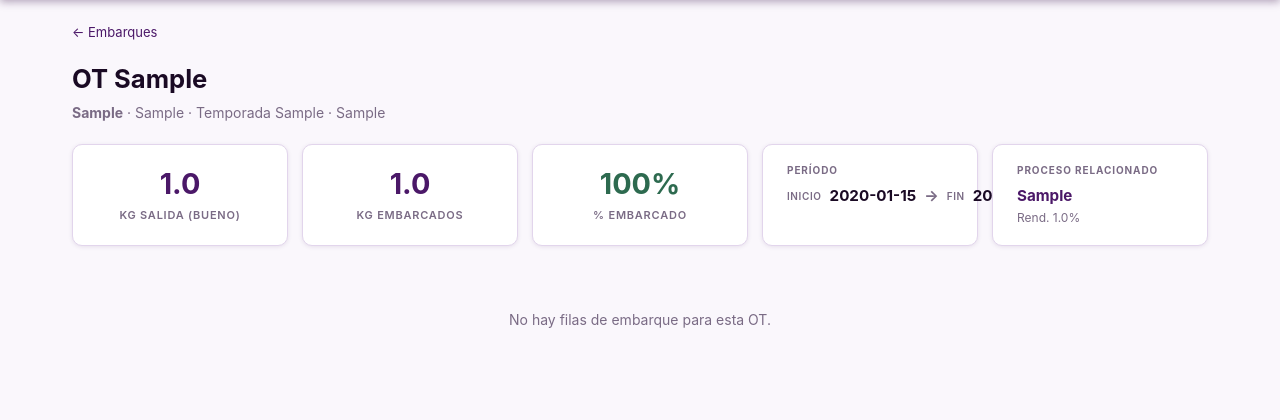
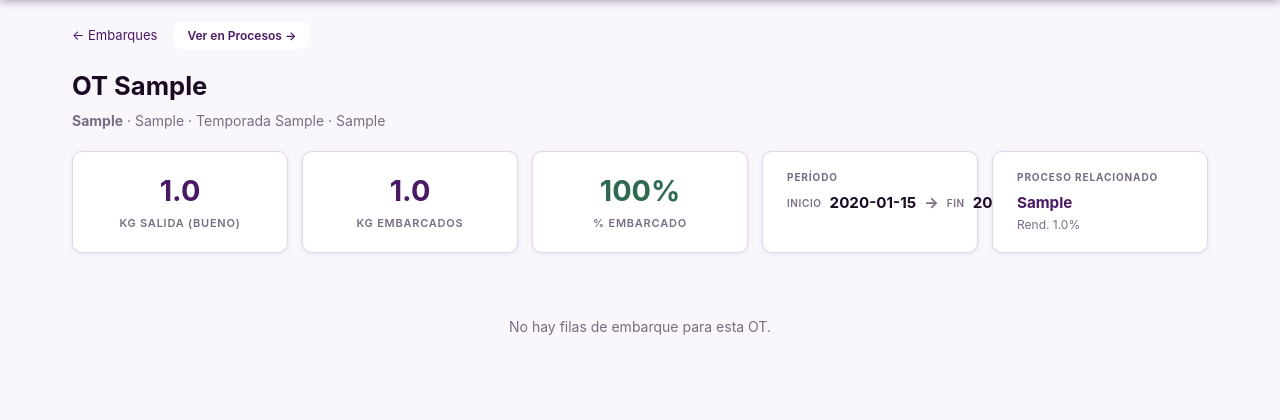
Before and after one commit to holscherp/Goodvalley, a Flask app: a page that uses templates/orden_de_venta_detail.html in a window 1280 px wide. Shown: the part 58-478 px from the top of the page. Run offline with Flask 3, Linux system fonts and the light colour scheme; tables that the repository leaves empty hold one stand-in row (values such as "Sample post").

Commit message:
Add "Ver en Procesos" button to embarques detail; remove Exportador column
Co-Authored-By: Claude Sonnet 4.6 <noreply@anthropic.com>

```diff
--- a/templates/orden_de_venta_detail.html
+++ b/templates/orden_de_venta_detail.html
@@ -2,8 +2,12 @@
 {% block title %}OT {{ base_ot }} · Embarques · Goodvalley{% endblock %}
 
 {% block content %}
-<div style="margin-bottom:18px">
+<div style="margin-bottom:18px;display:flex;align-items:center;gap:16px">
   <a href="{{ url_for('list_ordenes_de_venta') }}" style="color:var(--purple);font-size:13px">← Embarques</a>
+  <a href="{{ url_for('proceso_detail', ot=base_ot) }}"
+     class="btn" style="font-size:12px;padding:5px 14px;background:var(--card);border:1px solid var(--border);color:var(--purple)">
+    Ver en Procesos →
+  </a>
 </div>
 
 <h1 style="font-size:1.6rem;margin-bottom:6px">OT {{ base_ot }}</h1>
@@ -102,7 +106,6 @@
       <th class="num">Neto (kg)</th>
       <th class="num">Unidades</th>
       <th>Bodega</th>
-      <th>Exportador</th>
     </tr></thead>
     <tbody>
     {% for m in embarques %}
@@ -116,7 +119,6 @@
       <td class="num"><strong>{{ "{:,.1f}".format(m.neto) if m.neto else '—' }}</strong></td>
       <td class="num">{{ m.unidades or '—' }}</td>
       <td style="font-size:12px">{{ m.bodega or '—' }}</td>
-      <td style="font-size:12px">{{ m.exportador or '—' }}</td>
     </tr>
     {% endfor %}
     </tbody>
@@ -124,7 +126,7 @@
       <tr style="font-weight:600;border-top:2px solid var(--border)">
         <td colspan="6" style="text-align:right;padding-right:12px">Total</td>
         <td class="num">{{ "{:,.1f}".format(embarques | selectattr('neto') | sum(attribute='neto')) }}</td>
-        <td colspan="3"></td>
+        <td colspan="2"></td>
       </tr>
     </tfoot>
   </table>
```
